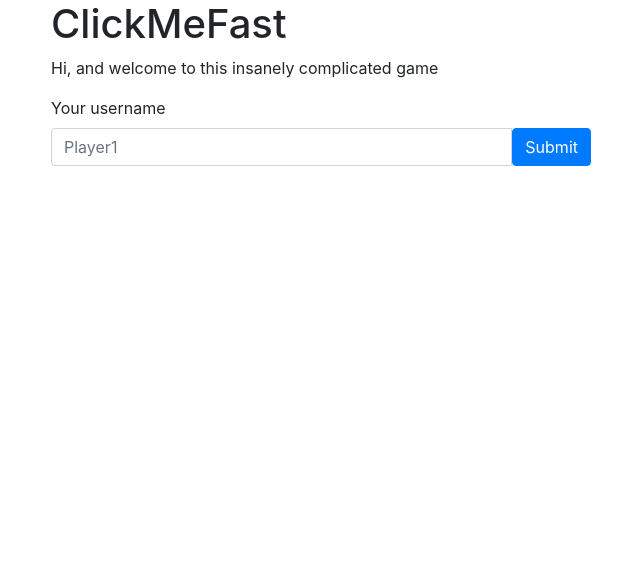
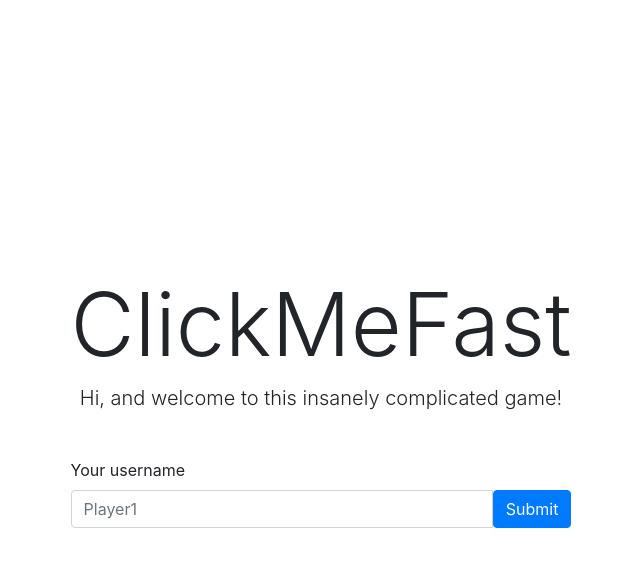
Before and after one commit to iKozlinskyi/ClickMeFast, an Angular app: page / in a window 1280 px wide. Shown: the top 566 px of the page, without its empty margins (319-959 px from the left). Built offline with nearby package versions, Linux system fonts and the light colour scheme.

Commit message:
Add UI styles

```diff
--- a/src/app/app.component.html
+++ b/src/app/app.component.html
@@ -1 +1,3 @@
-<router-outlet></router-outlet>
+<div class="App container">
+  <router-outlet></router-outlet>
+</div>
--- a/src/app/app.component.scss
+++ b/src/app/app.component.scss
@@ -0,0 +1,3 @@
+.App {
+  height: 100vh;
+}
--- a/src/app/game/game.component.html
+++ b/src/app/game/game.component.html
@@ -1,20 +1,27 @@
-<h3 *ngIf="currentUser">Welcome, {{ currentUser.username }}</h3>
-
-<div *ngIf="currentState === states.BEFORE_GAME">
+<div class="Game row justify-content-center text-center align-items-center">
+  <div>
+    <div *ngIf="currentState === states.INITIAL">
+      <div class="display-4 mb-3">Welcome, {{ currentUser.username }}</div>
       <p>Click Start, and then click fast as hell!</p>
-  <button (click)="startGame()">Start</button>
+      <button class="btn btn-success btn-lg" (click)="startGame()">Start</button>
     </div>
 
     <div *ngIf="currentState === states.PLAYING">
-  <p>Time remaining: {{ timerValue }}</p>
+      <div class="display-4  mb-3">Go, {{ currentUser.username }}, click it faster!</div>
+      <p>Time remaining: {{ timerValue }} sec.</p>
       <p>Clicks: {{ clicks }}</p>
-  <button (click)="handleClick()">Click Me!</button>
+      <button class="btn btn-danger btn-lg" (click)="handleClick()">Click Me!</button>
     </div>
 
     <div *ngIf="currentState === states.FINISHED">
-  <p>Time is Up!</p>
-  <p>You clicked {{ clicks }} times</p>
-  <button (click)="startGame()">Play again</button>
-  <br/>
-  <a routerLink="/scoreboard">Go to scoreboard</a>
+      <div class="display-4 mb-3">Time is Up!</div>
+      <button class="btn btn-primary" (click)="setInitialGameState()">Play again</button>
+      <div class="mt-3">
+        {{ currentUser.username }}, you clicked
+        <span class="Game_clicks font-weight-bold">{{ clicks }}</span> times
       </div>
+      <div>You result is number <span class="font-weight-bold">1</span> in total scoreboard</div>
+      <div>Now you can see the <a routerLink="/scoreboard">scoreboard</a> or play again</div>
+    </div>
+  </div>
+</div>
--- a/src/app/game/game.component.scss
+++ b/src/app/game/game.component.scss
@@ -0,0 +1,8 @@
+.Game {
+  height: 100%;
+  //background-color: #051e3e ;
+}
+
+.Game__message {
+  font-size: 2.5em;
+}
--- a/src/app/game/game.component.ts
+++ b/src/app/game/game.component.ts
@@ -13,10 +13,10 @@ import {ScoreService} from '../shared/score.service';
 })
 export class GameComponent implements OnInit, OnDestroy {
   states = GameState;
-  currentState: GameState = this.states.BEFORE_GAME;
+  currentState: GameState = this.states.INITIAL;
   clicks = 0;
   timerValue: number;
-  gameDuration = 3;
+  gameDuration = 10;
   timerSubscription: Subscription;
   currentUser: User;
   userSubscription: Subscription;
@@ -60,4 +60,9 @@ export class GameComponent implements OnInit, OnDestroy {
     }
     this.userSubscription.unsubscribe();
   }
+
+  setInitialGameState() {
+    this.currentState = this.states.INITIAL;
+    this.clicks = 0;
+  }
 }
--- a/src/app/landing/landing.component.html
+++ b/src/app/landing/landing.component.html
@@ -1,10 +1,11 @@
-<div class="container">
-  <div class="row">
-    <div class="col-md-6 offset-md-3">
-      <h1>ClickMeFast</h1>
-      <p>Hi, and welcome to this insanely complicated game</p>
+<div class="Landing row justify-content-center align-items-center">
+  <div>
+    <div class="text-center">
+      <h1 class="display-2">ClickMeFast</h1>
+      <h4 class="lead">Hi, and welcome to this insanely complicated game!</h4>
+    </div>
 
-      <form #f="ngForm" (ngSubmit)="onSubmit(f)">
+    <form #f="ngForm" (ngSubmit)="onSubmit(f)" class="mt-5">
       <label for="username">Your username</label>
       <div class="input-group">
         <input
@@ -21,4 +22,3 @@
     </form>
   </div>
 </div>
-</div>
--- a/src/app/landing/landing.component.scss
+++ b/src/app/landing/landing.component.scss
@@ -0,0 +1,3 @@
+.Landing {
+  height: 100%;
+}
--- a/src/app/shared/game-state.enum.ts
+++ b/src/app/shared/game-state.enum.ts
@@ -1,5 +1,5 @@
 export enum GameState {
-  BEFORE_GAME,
+  INITIAL,
   PLAYING,
   FINISHED
 }
```
Lines whose indentation alone changed are shown as unchanged.
